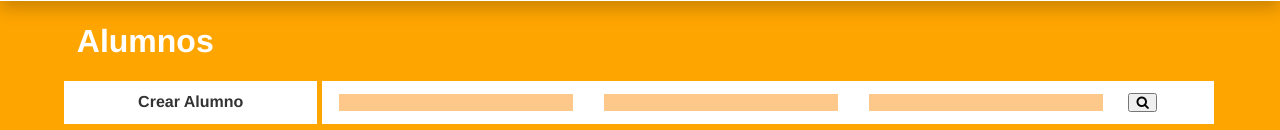
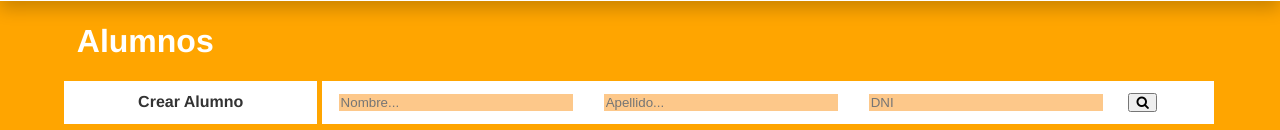
Before and after one commit to GeOnE-357/ProyectoEspacio, a Django app: page /Persona/1/ in a window 1280 px wide. Shown: the part 174-304 px from the top of the page. Run offline with Django 3.2, Linux system fonts and the light colour scheme; data that the repository does not hold is empty.

Commit message:
Arreglados y personalizados los filtros de HTML

```diff
--- a/espacio/settings.py
+++ b/espacio/settings.py
@@ -40,6 +40,7 @@ INSTALLED_APPS = [
     'dependencia',
     'personas',
     'cursos',
+    'django_filters',
 ]
 
 MIDDLEWARE = [
--- a/static/css/estilo.css
+++ b/static/css/estilo.css
@@ -151,22 +151,15 @@ li a:hover, .drop:hover .drop-btn:hover
 
 /* ---------- Formularios ---------- */
 
-.BuscarForm p
+.BuscarForm div input
 	{
-		margin: 0;
-		display: inline-block;
-		width: 30%;
+		background-color: rgba(251, 145, 23, 0.5);
 	}
 
-.BuscarForm p label
+.BuscarForm div
 	{
-		display: none;
-	}
-
-.BuscarForm p input
-	{
-		background-color: rgba(251, 145, 23, 0.5);
-		margin: 0;
+		width: 30%;
+		display: inline-block;
 	}
 
 .none
--- a/templates/personas/index.html
+++ b/templates/personas/index.html
@@ -8,7 +8,15 @@
   <div class="sub-nav">
     <a class="sub-btn" href="{% url 'personas-crear' tipo %}">Crear Profesores</a>
     <form type="GET" class="BuscarForm">
-      {{ filtro.form.as_p }}
+      <div>
+        <input type="text" name="nombre" placeholder="Nombre..." id="id_nombre">
+      </div>
+      <div>
+        <input type="text" name="apellido" placeholder="Apellido..." id="id_apellido">
+      </div>
+      <div>
+        <input type="text" name="dni" placeholder="DNI" id="id_dni">
+      </div>
       <button type="submit"><i class="fa fa-search"></i></button>
     </form>
   </div>
@@ -39,7 +47,15 @@
   <div class="sub-nav">
     <a href="{% url 'personas-crear' tipo %}">Crear Alumno</a>
     <form type="GET" class="BuscarForm">
-      {{ filtro.form.as_p }}
+      <div>
+        <input type="text" name="nombre" placeholder="Nombre..." id="id_nombre">
+      </div>
+      <div>
+        <input type="text" name="apellido" placeholder="Apellido..." id="id_apellido">
+      </div>
+      <div>
+        <input type="text" name="dni" placeholder="DNI" id="id_dni">
+      </div>
       <button type="submit"><i class="fa fa-search"></i></button>
     </form>
   </div>
```
